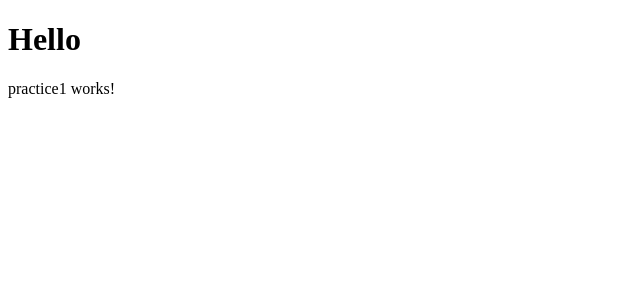
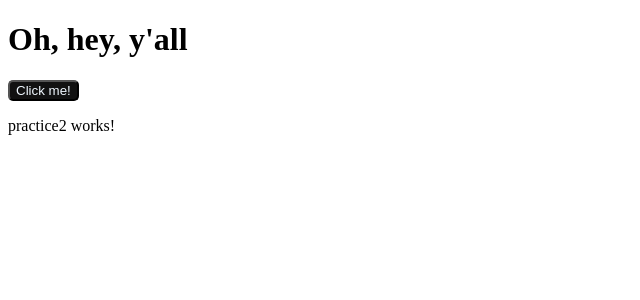
Before and after one commit to jkgaza/A5Practice, an Angular app in the folder a5Practice/: page / in a window 1280 px wide. Shown: the top 300 px of the page, without its empty margins (0-640 px from the left). Built offline with nearby package versions, Linux system fonts and the light colour scheme.

Commit message:
starting styling

```diff
--- a/a5Practice/src/app/app.component.html
+++ b/a5Practice/src/app/app.component.html
@@ -1,2 +1,3 @@
-<h1>Hello</h1>
+<h1>Oh, hey, y'all</h1>
 <app-practice1></app-practice1>
+<app-practice2></app-practice2>
--- a/a5Practice/src/app/app.module.ts
+++ b/a5Practice/src/app/app.module.ts
@@ -4,11 +4,13 @@ import { NgModule } from '@angular/core';
 import { AppRoutingModule } from './app-routing.module';
 import { AppComponent } from './app.component';
 import { Practice1Component } from './components/practice1/practice1.component';
+import { Practice2Component } from './components/practice2/practice2.component';
 
 @NgModule({
   declarations: [
     AppComponent,
-    Practice1Component
+    Practice1Component,
+    Practice2Component
   ],
   imports: [
     BrowserModule,
--- a/a5Practice/src/app/components/practice1/practice1.component.css
+++ b/a5Practice/src/app/components/practice1/practice1.component.css
@@ -0,0 +1,5 @@
+button{
+    background-color: #111;
+    border-radius: 5px;
+    color: aliceblue;
+}
--- a/a5Practice/src/app/components/practice1/practice1.component.html
+++ b/a5Practice/src/app/components/practice1/practice1.component.html
@@ -1 +1 @@
-<p>practice1 works!</p>
+<button (click)="changeColor()">Click me!</button>
--- /dev/null
+++ b/a5Practice/src/app/components/practice2/practice2.component.html
@@ -0,0 +1 @@
+<p>practice2 works!</p>
--- /dev/null
+++ b/a5Practice/src/app/components/practice2/practice2.component.ts
@@ -0,0 +1,15 @@
+import { Component, OnInit } from '@angular/core';
+
+@Component({
+  selector: 'app-practice2',
+  templateUrl: './practice2.component.html',
+  styleUrls: ['./practice2.component.css']
+})
+export class Practice2Component implements OnInit {
+
+  constructor() { }
+
+  ngOnInit() {
+  }
+
+}
```
Also changed, not shown: a5Practice/src/app/components/practice2/practice2.component.css (added), 1 other file (tests, documents, lock files or other folders).
